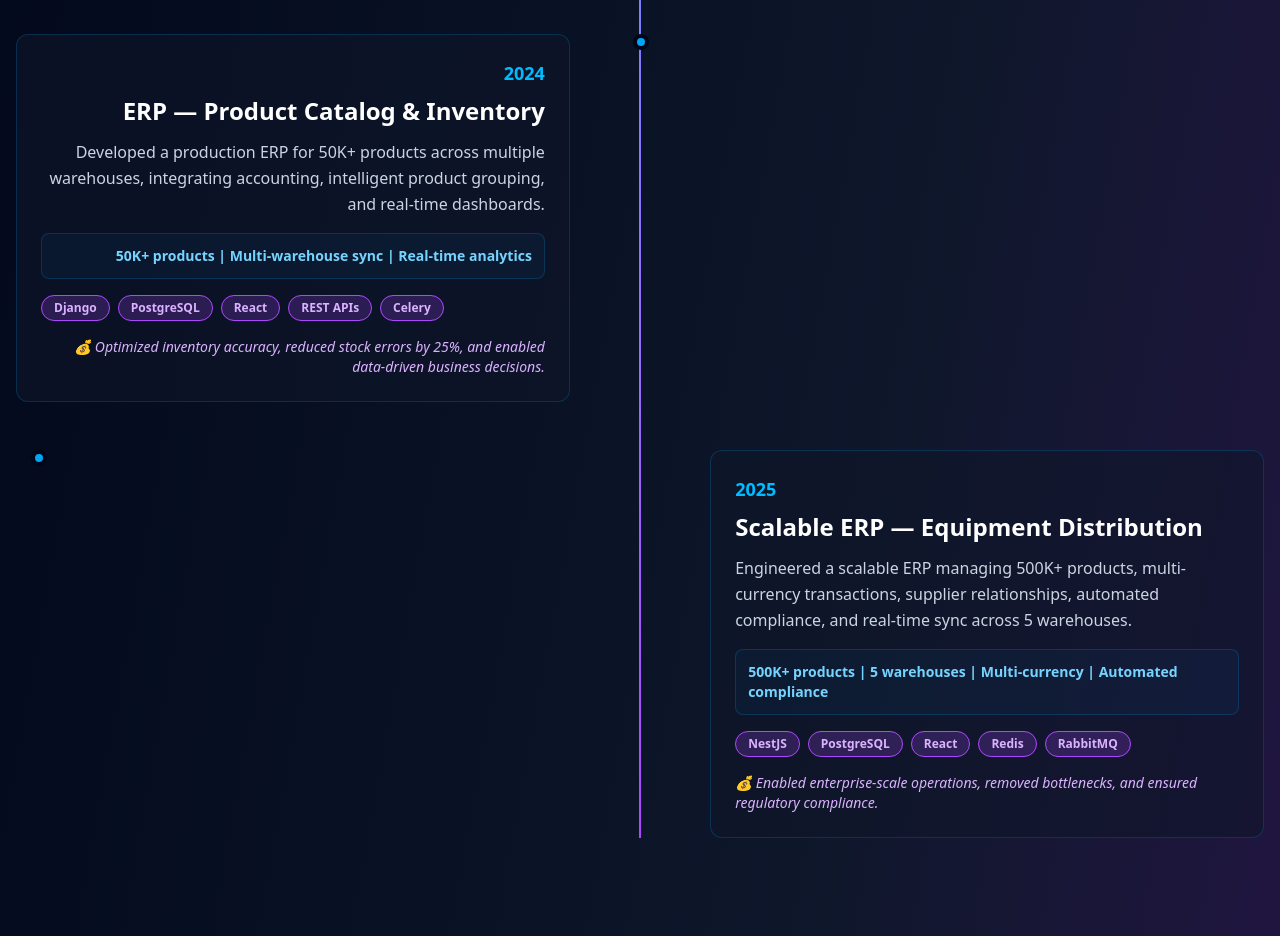
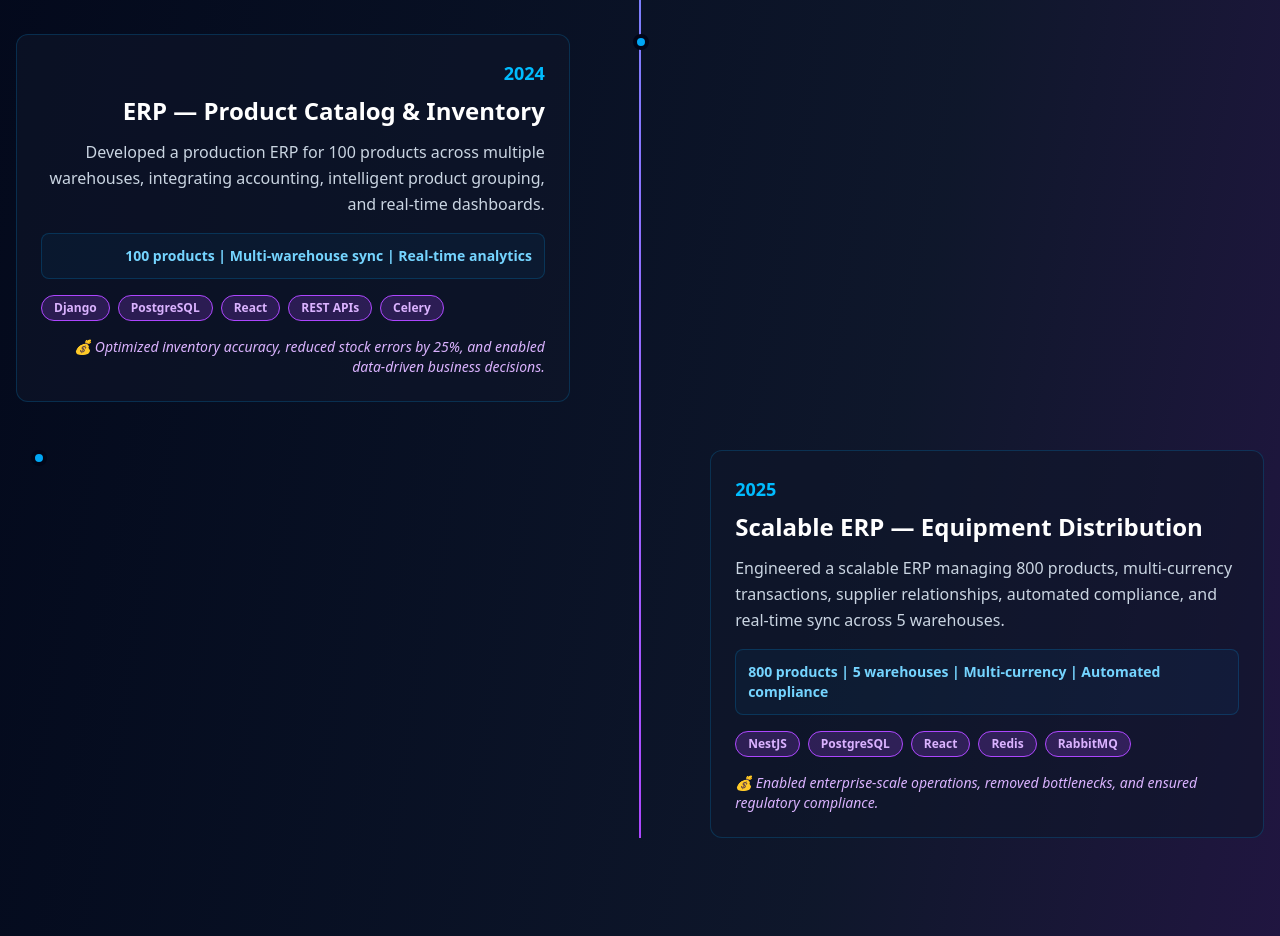
Before and after one commit to SamuelEscobar761/portfolio, a React (Vite) app: page / in a window 1280 px wide. Shown: the part 1660-2596 px from the top of the page. Built offline with nearby package versions, Linux system fonts and the light colour scheme.

Commit message:
correct data

```diff
--- a/src/components/FreelanceSection.tsx
+++ b/src/components/FreelanceSection.tsx
@@ -19,16 +19,16 @@ export function FreelanceSection() {
     {
       year: 2024,
       title: 'ERP — Product Catalog & Inventory',
-      description: 'Developed a production ERP for 50K+ products across multiple warehouses, integrating accounting, intelligent product grouping, and real-time dashboards.',
-      metrics: '50K+ products | Multi-warehouse sync | Real-time analytics',
+      description: 'Developed a production ERP for 100 products across multiple warehouses, integrating accounting, intelligent product grouping, and real-time dashboards.',
+      metrics: '100 products | Multi-warehouse sync | Real-time analytics',
       stack: ['Django', 'PostgreSQL', 'React', 'REST APIs', 'Celery'],
       impact: 'Optimized inventory accuracy, reduced stock errors by 25%, and enabled data-driven business decisions.'
     },
     {
       year: 2025,
       title: 'Scalable ERP — Equipment Distribution',
-      description: 'Engineered a scalable ERP managing 500K+ products, multi-currency transactions, supplier relationships, automated compliance, and real-time sync across 5 warehouses.',
-      metrics: '500K+ products | 5 warehouses | Multi-currency | Automated compliance',
+      description: 'Engineered a scalable ERP managing 800 products, multi-currency transactions, supplier relationships, automated compliance, and real-time sync across 5 warehouses.',
+      metrics: '800 products | 5 warehouses | Multi-currency | Automated compliance',
       stack: ['NestJS', 'PostgreSQL', 'React', 'Redis', 'RabbitMQ'],
       impact: 'Enabled enterprise-scale operations, removed bottlenecks, and ensured regulatory compliance.'
     }
```
